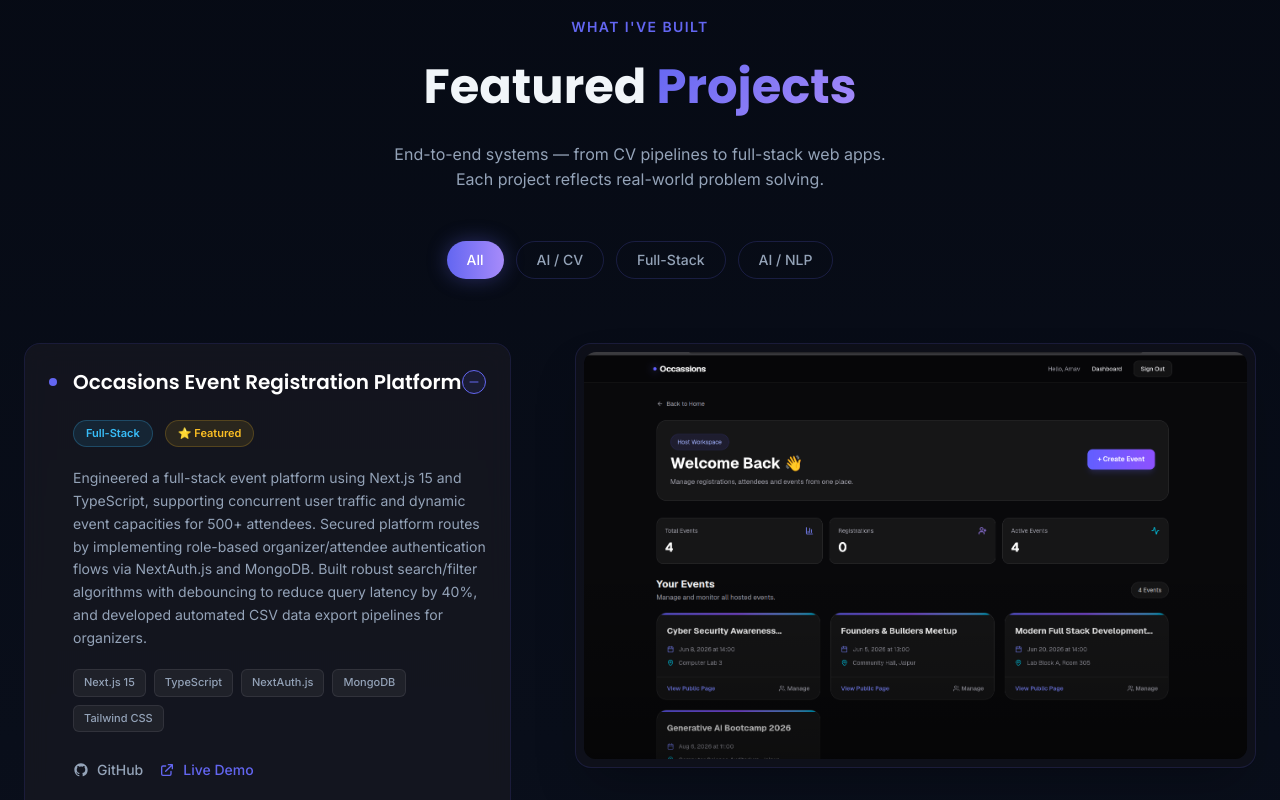
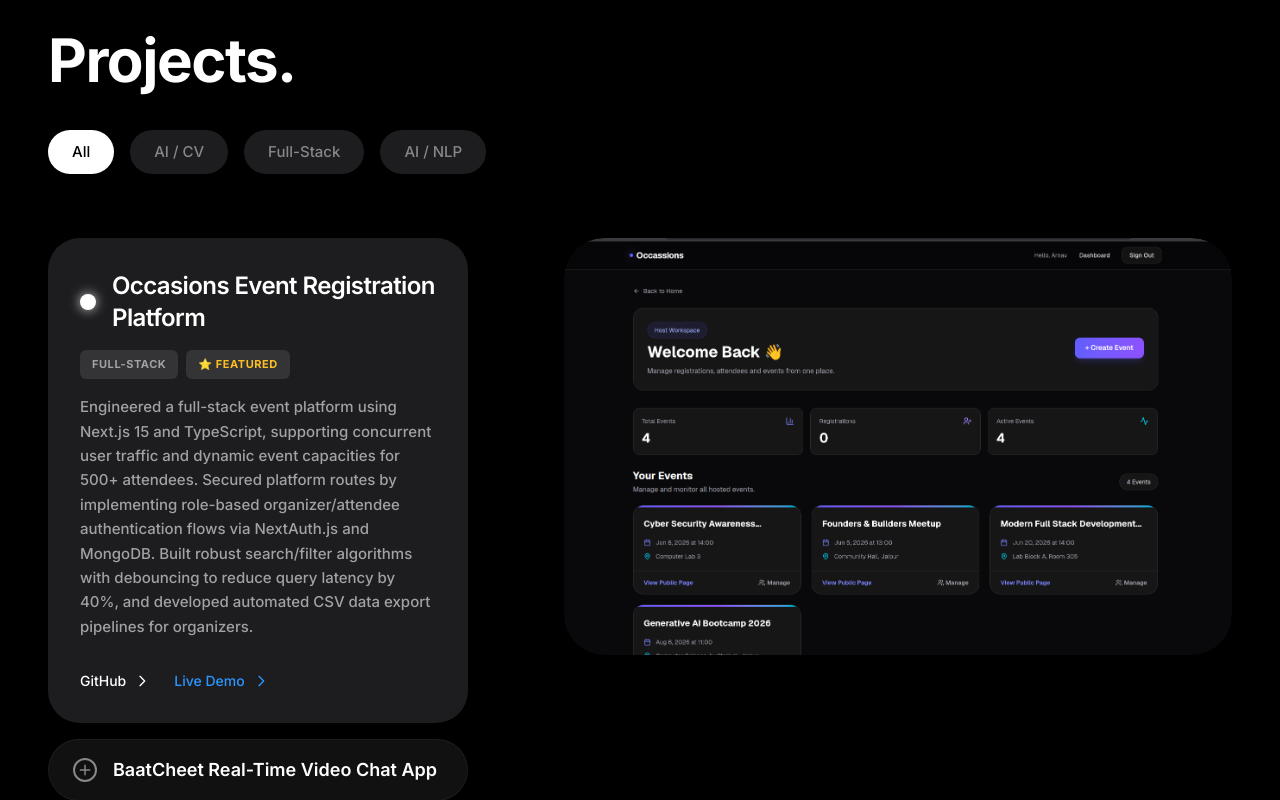
Before and after one commit to ArnavPundir22/arnavpundir22.github.io, a React (Vite) app: page / in a window 1280 px wide. Shown: the part 2720-3520 px from the top of the page. Built offline with nearby package versions, Linux system fonts and the light colour scheme.

Commit message:
refactor: simplify projects component by removing accordion view and unused dependencies

```diff
--- a/src/components/Projects.jsx
+++ b/src/components/Projects.jsx
@@ -1,150 +1,14 @@
-import { useRef, useState, useEffect } from 'react'
-import { motion, useInView, AnimatePresence } from 'framer-motion'
+import { useState, useEffect } from 'react'
+import { motion, AnimatePresence } from 'framer-motion'
 import { projects, projectCategories } from '../data'
 
-const categoryColor = {
-  'AI / CV':    { bg: 'rgba(52,211,153,0.1)',   border: 'rgba(52,211,153,0.25)',  text: '#34d399' },
-  'Full-Stack': { bg: 'rgba(56,189,248,0.1)',   border: 'rgba(56,189,248,0.25)', text: '#38bdf8' },
-  'AI / NLP':   { bg: 'rgba(167,139,250,0.12)', border: 'rgba(167,139,250,0.3)', text: '#a78bfa' },
-}
-
-function Tag({ text }) {
-  return (
-    <span className="px-2.5 py-1 rounded-md text-[11px] font-medium text-[#94a3b8]
-                     bg-[rgba(255,255,255,0.05)] border border-[rgba(255,255,255,0.08)] whitespace-nowrap">
-      {text}
-    </span>
-  )
-}
-
-function ProjectLinks({ project }) {
-  return (
-    <div className="flex flex-wrap items-center gap-4 pt-2">
-      <a href={project.github} target="_blank" rel="noopener noreferrer"
-         className="flex items-center gap-2 text-sm font-medium text-[#94a3b8]
-                    hover:text-white transition-colors duration-200">
-        <svg className="w-4 h-4" fill="currentColor" viewBox="0 0 24 24">
-          <path d="M12 2C6.477 2 2 6.484 2 12.017c0 4.425 2.865 8.18 6.839 9.504.5.092.682-.217.682-.483 0-.237-.008-.868-.013-1.703-2.782.605-3.369-1.343-3.369-1.343-.454-1.158-1.11-1.466-1.11-1.466-.908-.62.069-.608.069-.608 1.003.07 1.531 1.032 1.531 1.032.892 1.53 2.341 1.088 2.91.832.092-.647.35-1.088.636-1.338-2.22-.253-4.555-1.113-4.555-4.951 0-1.093.39-1.988 1.029-2.688-.103-.253-.446-1.272.098-2.65 0 0 .84-.27 2.75 1.026A9.564 9.564 0 0112 6.844c.85.004 1.705.115 2.504.337 1.909-1.296 2.747-1.027 2.747-1.027.546 1.379.202 2.398.1 2.651.64.7 1.028 1.595 1.028 2.688 0 3.848-2.339 4.695-4.566 4.943.359.309.678.92.678 1.855 0 1.338-.012 2.419-.012 2.747 0 .268.18.58.688.482A10.019 10.019 0 0022 12.017C22 6.484 17.522 2 12 2z"/>
-        </svg>
-        GitHub
-      </a>
-      {project.live && (
-        <a href={project.live} target="_blank" rel="noopener noreferrer"
-           className="flex items-center gap-2 text-sm font-medium text-accent
-                      hover:text-accent2 transition-colors duration-200">
-          <svg className="w-4 h-4" fill="none" stroke="currentColor" viewBox="0 0 24 24">
-            <path strokeLinecap="round" strokeLinejoin="round" strokeWidth={2}
-              d="M10 6H6a2 2 0 00-2 2v10a2 2 0 002 2h10a2 2 0 002-2v-4M14 4h6m0 0v6m0-6L10 14" />
-          </svg>
-          Live Demo
-        </a>
-      )}
-    </div>
-  )
-}
-
-function ProjectAccordionItem({ project, isActive, onClick }) {
-  const color = categoryColor[project.category] || categoryColor['AI / CV']
-
-  return (
-    <div
-      className={`border-b border-[rgba(255,255,255,0.05)] last:border-0 transition-colors duration-300
-                  ${isActive ? 'bg-[rgba(255,255,255,0.02)]' : 'hover:bg-[rgba(255,255,255,0.01)]'}`}
-    >
-      <button
-        onClick={onClick}
-        className="w-full text-left py-6 px-4 md:px-6 flex items-center justify-between group focus:outline-none"
-      >
-        <div className="flex items-center gap-4">
-          <div className={`w-2 h-2 rounded-full transition-all duration-300 ${isActive ? 'bg-accent scale-100' : 'bg-transparent scale-0 group-hover:scale-50 group-hover:bg-[#475569]'}`} />
-          <h3 className={`font-display font-semibold text-lg md:text-xl transition-colors duration-300
-                        ${isActive ? 'text-white' : 'text-[#64748b] group-hover:text-[#94a3b8]'}`}>
-            {project.title}
-          </h3>
-        </div>
-
-        {/* Plus/Minus Icon */}
-        <div className={`w-6 h-6 rounded-full border flex items-center justify-center transition-colors duration-300
-                        ${isActive ? 'border-accent text-accent bg-[rgba(99,102,241,0.1)]' : 'border-[#334155] text-[#64748b] group-hover:border-[#475569] group-hover:text-[#94a3b8]'}`}>
-          {isActive ? (
-            <svg className="w-3 h-3" fill="none" viewBox="0 0 24 24" stroke="currentColor">
-              <path strokeLinecap="round" strokeLinejoin="round" strokeWidth={2} d="M20 12H4" />
-            </svg>
-          ) : (
-            <svg className="w-3 h-3" fill="none" viewBox="0 0 24 24" stroke="currentColor">
-              <path strokeLinecap="round" strokeLinejoin="round" strokeWidth={2} d="M12 4v16m8-8H4" />
-            </svg>
-          )}
-        </div>
-      </button>
-
-      <AnimatePresence initial={false}>
-        {isActive && (
-          <motion.div
-            initial={{ height: 0, opacity: 0 }}
-            animate={{ height: 'auto', opacity: 1 }}
-            exit={{ height: 0, opacity: 0 }}
-            transition={{ duration: 0.4, ease: [0.04, 0.62, 0.23, 0.98] }}
-            className="overflow-hidden"
-          >
-            <div className="px-4 md:px-6 pb-8 pl-10 md:pl-12 flex flex-col gap-5">
-
-              {/* Category & Featured Badges */}
-              <div className="flex items-center gap-3">
-                <span className="px-3 py-1 rounded-full text-[11px] font-semibold"
-                      style={{ background: color.bg, border: `1px solid ${color.border}`, color: color.text }}>
-                  {project.category}
-                </span>
-                {project.featured && (
-                  <span className="px-3 py-1 rounded-full text-[11px] font-semibold text-[#fbbf24]
-                                   bg-[rgba(251,191,36,0.1)] border border-[rgba(251,191,36,0.2)]">
-                    ⭐ Featured
-                  </span>
-                )}
-              </div>
-
-              {/* Mobile Image (Visible only on small screens) */}
-              <div className="block lg:hidden w-full h-48 sm:h-64 mt-2 rounded-xl overflow-hidden border border-[rgba(255,255,255,0.05)]">
-                <img
-                  src={project.image}
-                  alt={project.imageAlt || project.title}
-                  className="w-full h-full object-cover"
-                />
-              </div>
-
-              {/* Description */}
-              <p className="text-[#94a3b8] text-sm leading-relaxed max-w-2xl">
-                {project.description}
-              </p>
-
-              {/* Tags */}
-              <div className="flex flex-wrap gap-2">
-                {project.tags.map(t => <Tag key={t} text={t} />)}
-              </div>
-
-              {/* Links */}
-              <ProjectLinks project={project} />
-            </div>
-          </motion.div>
-        )}
-      </AnimatePresence>
-    </div>
-  )
-}
-
 export default function Projects() {
-  const ref = useRef(null)
-  const inView = useInView(ref, { once: true, margin: '-80px' })
   const [filter, setFilter] = useState('All')
+  const visible = filter === 'All' ? projects : projects.filter(p => p.category === filter)
+  const [activeProjectId, setActiveProjectId] = useState(visible[0]?.id)
   const [showAll, setShowAll] = useState(false)
-
-  const visible = filter === 'All' ? projects : projects.filter(p => p.category === filter)
   const displayedProjects = showAll ? visible : visible.slice(0, 6)
 
-  // Track the currently active project
-  const [activeProjectId, setActiveProjectId] = useState(visible[0]?.id)
-
-  // Reset active project and showAll when filter changes
   useEffect(() => {
     setShowAll(false)
     if (visible.length > 0) {
@@ -155,126 +19,130 @@ export default function Projects() {
   const activeProject = visible.find(p => p.id === activeProjectId) || visible[0]
 
   return (
-    <section id="projects" ref={ref}
-      className="py-28"
-      style={{ background: 'linear-gradient(180deg, #060a14 0%, #0c1220 100%)' }}>
+    <section id="projects" className="py-32 bg-black text-white overflow-hidden min-h-screen flex items-center">
+      <div className="max-w-[1400px] w-full mx-auto px-6 lg:px-12">
+        {/* Header and Filter */}
+        <div className="mb-16">
+          <h2 className="text-5xl md:text-6xl font-bold mb-10 tracking-tight text-white">Projects.</h2>
+          <div className="flex flex-wrap gap-4">
+            {projectCategories.map(cat => (
+              <button key={cat} onClick={() => setFilter(cat)}
+                className={`px-6 py-2.5 rounded-full text-[15px] font-medium transition-all duration-300
+                            ${filter === cat ? 'bg-white text-black' : 'bg-[#1d1d1f] text-[#86868b] hover:bg-[#2d2d2f] hover:text-white'}`}>
+                {cat}
+              </button>
+            ))}
+          </div>
+        </div>
 
-      <div className="max-w-7xl mx-auto px-6">
+        <div className="flex flex-col lg:flex-row gap-12 lg:gap-24 items-start">
+          {/* Left Column: Pill Accordion */}
+          <div className="w-full lg:w-[420px] flex flex-col gap-4 relative z-10">
+            {displayedProjects.map((project) => {
+              const isActive = activeProjectId === project.id;
 
-        {/* Header */}
-        <motion.div initial={{ opacity: 0, y: 40 }} animate={inView ? { opacity: 1, y: 0 } : {}}
-          transition={{ duration: 0.6 }} className="text-center mb-12">
-          <span className="inline-block text-accent text-sm font-semibold tracking-widest uppercase mb-3">
-            What I've Built
-          </span>
-          <h2 className="section-heading">
-            Featured <span className="gradient-text">Projects</span>
-          </h2>
-          <p className="text-[#94a3b8] max-w-lg mx-auto mt-4">
-            End-to-end systems — from CV pipelines to full-stack web apps.
-            Each project reflects real-world problem solving.
-          </p>
-        </motion.div>
+              return (
+                <motion.div
+                  key={project.id}
+                  layout
+                  onClick={() => !isActive && setActiveProjectId(project.id)}
+                  className={`w-full cursor-pointer overflow-hidden transition-colors duration-300 ${isActive ? 'bg-[#1d1d1f] rounded-[32px] p-6 lg:p-8' : 'bg-[#111111] hover:bg-[#1d1d1f] rounded-full px-6 py-4 border border-[rgba(255,255,255,0.05)]'}`}
+                  transition={{ duration: 0.5, ease: [0.23, 1, 0.32, 1] }}
+                >
+                  <motion.div layout="position" className="relative z-10">
+                    {isActive ? (
+                      <div className="flex flex-col">
+                        <div className="flex items-center gap-4 mb-4">
+                          <div className="w-4 h-4 rounded-full bg-white shadow-[0_0_12px_rgba(255,255,255,0.8)] shrink-0"></div>
+                          <h3 className="font-semibold text-xl md:text-2xl text-white tracking-tight">{project.title}</h3>
+                        </div>
+                        <motion.div
+                          initial={{ opacity: 0 }}
+                          animate={{ opacity: 1 }}
+                          exit={{ opacity: 0 }}
+                          transition={{ duration: 0.4, delay: 0.15 }}
+                        >
+                          <div className="flex items-center gap-2 mb-4">
+                            <span className="px-3 py-1.5 rounded-md text-[11px] font-bold tracking-wider uppercase bg-[rgba(255,255,255,0.1)] text-[#a1a1a6]">
+                              {project.category}
+                            </span>
+                            {project.featured && (
+                              <span className="px-3 py-1.5 rounded-md text-[11px] font-bold tracking-wider uppercase bg-[rgba(255,255,255,0.1)] text-[#fbbf24]">
+                                ⭐ Featured
+                              </span>
+                            )}
+                          </div>
 
-        {/* Filter buttons */}
-        <motion.div initial={{ opacity: 0, y: 20 }} animate={inView ? { opacity: 1, y: 0 } : {}}
-          transition={{ delay: 0.2, duration: 0.5 }}
-          className="flex flex-wrap justify-center gap-3 mb-16">
-          {projectCategories.map(cat => (
-            <motion.button key={cat} onClick={() => setFilter(cat)}
-              whileHover={{ scale: 1.05 }}
-              whileTap={{ scale: 0.95 }}
-              className={`px-5 py-2 rounded-full text-sm font-medium transition-all duration-200
-                          ${filter === cat
-                            ? 'bg-gradient-to-r from-accent to-accent2 text-white shadow-[0_0_20px_rgba(99,102,241,0.35)]'
-                            : 'border border-[rgba(99,102,241,0.2)] text-[#94a3b8] hover:text-white hover:border-[rgba(99,102,241,0.4)]'}`}>
-              {cat}
-            </motion.button>
-          ))}
-        </motion.div>
+                          <p className="text-[#a1a1a6] text-[15px] leading-relaxed mb-8 font-medium">
+                            {project.description}
+                          </p>
 
-        {/* Interactive Layout Container */}
-        <motion.div
-          initial={{ opacity: 0, y: 30 }} animate={inView ? { opacity: 1, y: 0 } : {}}
-          transition={{ delay: 0.3, duration: 0.6 }}
-          className="flex flex-col lg:flex-row gap-8 lg:gap-16 items-start"
-        >
+                          <div className="flex items-center gap-6">
+                            <a href={project.github} target="_blank" rel="noopener noreferrer"
+                               className="text-sm font-medium text-white hover:opacity-80 transition-opacity flex items-center gap-2"
+                               onClick={(e) => e.stopPropagation()}
+                            >
+                              GitHub
+                              <svg className="w-4 h-4" viewBox="0 0 24 24" fill="none" stroke="currentColor" strokeWidth="2"><path strokeLinecap="round" strokeLinejoin="round" d="M9 5l7 7-7 7"/></svg>
+                            </a>
+                            {project.live && (
+                              <a href={project.live} target="_blank" rel="noopener noreferrer"
+                                 className="text-sm font-medium text-[#2997ff] hover:opacity-80 transition-opacity flex items-center gap-2"
+                                 onClick={(e) => e.stopPropagation()}
+                              >
+                                Live Demo
+                                <svg className="w-4 h-4" viewBox="0 0 24 24" fill="none" stroke="currentColor" strokeWidth="2"><path strokeLinecap="round" strokeLinejoin="round" d="M9 5l7 7-7 7"/></svg>
+                              </a>
+                            )}
+                          </div>
+                        </motion.div>
+                      </div>
+                    ) : (
+                      <div className="flex items-center gap-4">
+                        <div className="w-6 h-6 rounded-full border-2 border-[#86868b] flex items-center justify-center shrink-0">
+                          <svg className="w-3.5 h-3.5 text-[#86868b]" viewBox="0 0 24 24" fill="none" stroke="currentColor" strokeWidth="2.5">
+                            <path strokeLinecap="round" strokeLinejoin="round" d="M12 4v16m8-8H4" />
+                          </svg>
+                        </div>
+                        <span className="font-semibold text-lg text-white truncate">{project.title}</span>
+                      </div>
+                    )}
+                  </motion.div>
+                </motion.div>
+              )
+            })}
 
-          {/* Left Column: Accordion List */}
-          <div className="w-full lg:w-5/12 glass-card rounded-2xl overflow-hidden flex flex-col relative">
-            {displayedProjects.map((project) => (
-              <ProjectAccordionItem
-                key={project.id}
-                project={project}
-                isActive={activeProjectId === project.id}
-                onClick={() => setActiveProjectId(project.id)}
-              />
-            ))}
-
-            {visible.length === 0 && (
-              <div className="py-12 text-center text-[#64748b]">
-                No projects found in this category.
-              </div>
-            )}
-
-            {/* Load More Button */}
             {!showAll && visible.length > 6 && (
-              <div className="p-4 border-t border-[rgba(255,255,255,0.05)] bg-[rgba(255,255,255,0.01)] flex justify-center">
-                <button
-                  onClick={() => setShowAll(true)}
-                  className="px-6 py-2.5 rounded-full text-sm font-medium text-accent border border-[rgba(99,102,241,0.2)]
-                             hover:bg-[rgba(99,102,241,0.1)] hover:text-white transition-all duration-300"
-                >
-                  View {visible.length - 6} More Projects
-                </button>
-              </div>
+              <motion.button
+                layout
+                onClick={() => setShowAll(true)}
+                className="mt-4 px-6 py-4 rounded-full bg-transparent border border-[rgba(255,255,255,0.2)] text-white font-medium hover:bg-[rgba(255,255,255,0.05)] transition-colors w-full lg:w-max mx-auto lg:mx-0"
+              >
+                View {visible.length - 6} More Projects
+              </motion.button>
             )}
           </div>
 
-          {/* Right Column: Sticky Animated Image Showcase (Desktop Only) */}
-          <div className="hidden lg:block lg:w-7/12 sticky top-32">
-            <div className="w-full aspect-[4/3] xl:aspect-[16/10] rounded-2xl overflow-hidden glass-card p-2 relative shadow-2xl bg-[rgba(255,255,255,0.02)]">
+          {/* Right Column: Large Image Display */}
+          <div className="w-full lg:flex-1 sticky top-32">
+            <div className="w-full aspect-[4/3] lg:aspect-[16/10] rounded-[40px] overflow-hidden bg-transparent relative">
               <AnimatePresence mode="wait">
                 {activeProject && activeProject.image && (
-                  <motion.div
+                  <motion.img
                     key={activeProject.id}
-                    initial={{ opacity: 0, scale: 0.95, filter: 'blur(8px)' }}
-                    animate={{ opacity: 1, scale: 1, filter: 'blur(0px)' }}
-                    exit={{ opacity: 0, scale: 1.05, filter: 'blur(8px)' }}
-                    transition={{ duration: 0.5, ease: "easeInOut" }}
-                    className="w-full h-full rounded-xl overflow-hidden relative"
-                  >
-                    <img
-                      src={activeProject.image}
-                      alt={activeProject.imageAlt || activeProject.title}
-                      className="w-full h-full object-cover object-center"
-                    />
-
-                    {/* Subtle gradient overlay to blend into the frame */}
-                    <div className="absolute inset-0 bg-gradient-to-t from-[rgba(0,0,0,0.4)] via-transparent to-transparent pointer-events-none" />
-                  </motion.div>
+                    src={activeProject.image}
+                    alt={activeProject.imageAlt || activeProject.title}
+                    initial={{ opacity: 0, filter: 'blur(20px)', scale: 1.1 }}
+                    animate={{ opacity: 1, filter: 'blur(0px)', scale: 1 }}
+                    exit={{ opacity: 0, filter: 'blur(20px)', scale: 0.95 }}
+                    transition={{ duration: 0.7, ease: [0.23, 1, 0.32, 1] }}
+                    className="absolute inset-0 w-full h-full object-cover rounded-[40px]"
+                  />
                 )}
               </AnimatePresence>
             </div>
           </div>
-
-        </motion.div>
-
-        {/* GitHub CTA */}
-        <motion.div initial={{ opacity: 0, y: 20 }} animate={inView ? { opacity: 1, y: 0 } : {}}
-          transition={{ delay: 0.4, duration: 0.5 }}
-          className="text-center mt-20">
-          <a href="https://github.com/ArnavPundir22" target="_blank" rel="noopener noreferrer"
-             className="inline-flex items-center gap-3 px-8 py-3.5 rounded-full font-semibold text-white
-                        border border-[rgba(99,102,241,0.35)]
-                        hover:border-accent hover:bg-[rgba(99,102,241,0.1)]
-                        transition-all duration-200">
-            <svg className="w-5 h-5" fill="currentColor" viewBox="0 0 24 24">
-              <path d="M12 2C6.477 2 2 6.484 2 12.017c0 4.425 2.865 8.18 6.839 9.504.5.092.682-.217.682-.483 0-.237-.008-.868-.013-1.703-2.782.605-3.369-1.343-3.369-1.343-.454-1.158-1.11-1.466-1.11-1.466-.908-.62.069-.608.069-.608 1.003.07 1.531 1.032 1.531 1.032.892 1.53 2.341 1.088 2.91.832.092-.647.35-1.088.636-1.338-2.22-.253-4.555-1.113-4.555-4.951 0-1.093.39-1.988 1.029-2.688-.103-.253-.446-1.272.098-2.65 0 0 .84-.27 2.75 1.026A9.564 9.564 0 0112 6.844c.85.004 1.705.115 2.504.337 1.909-1.296 2.747-1.027 2.747-1.027.546 1.379.202 2.398.1 2.651.64.7 1.028 1.595 1.028 2.688 0 3.848-2.339 4.695-4.566 4.943.359.309.678.92.678 1.855 0 1.338-.012 2.419-.012 2.747 0 .268.18.58.688.482A10.019 10.019 0 0022 12.017C22 6.484 17.522 2 12 2z"/>
-            </svg>
-            View All on GitHub
-          </a>
-        </motion.div>
+        </div>
       </div>
     </section>
   )
```
